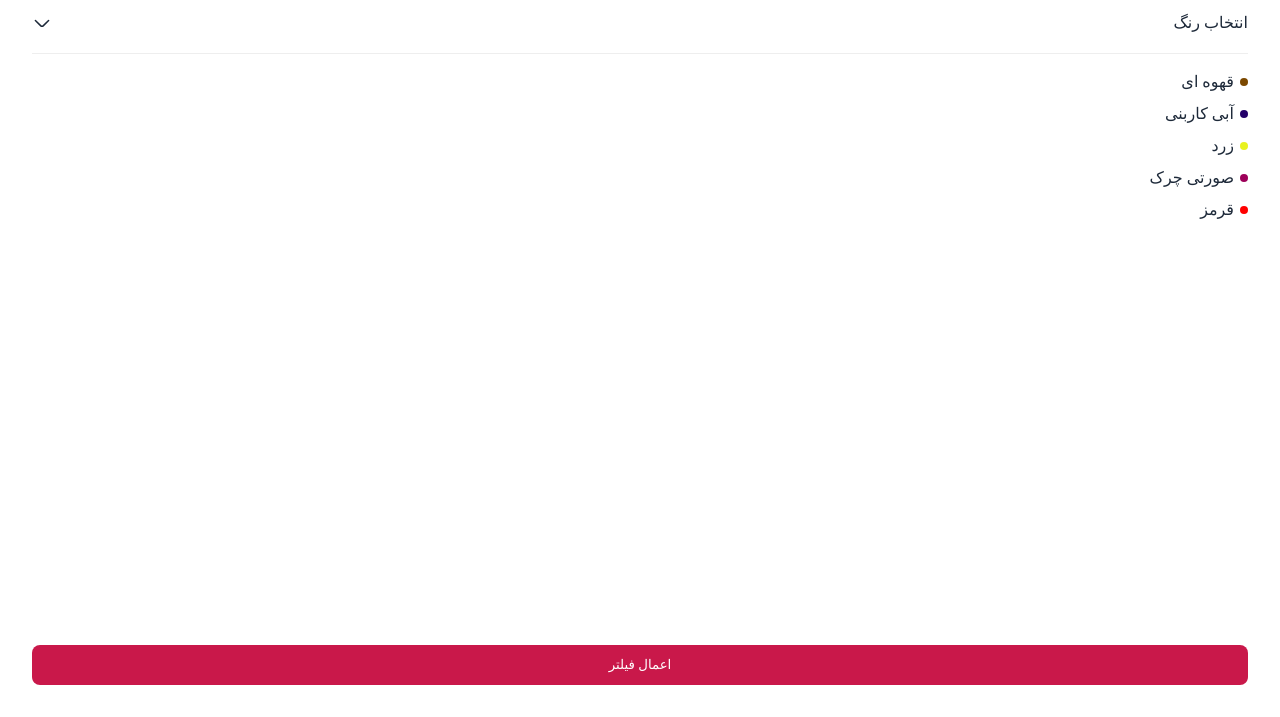
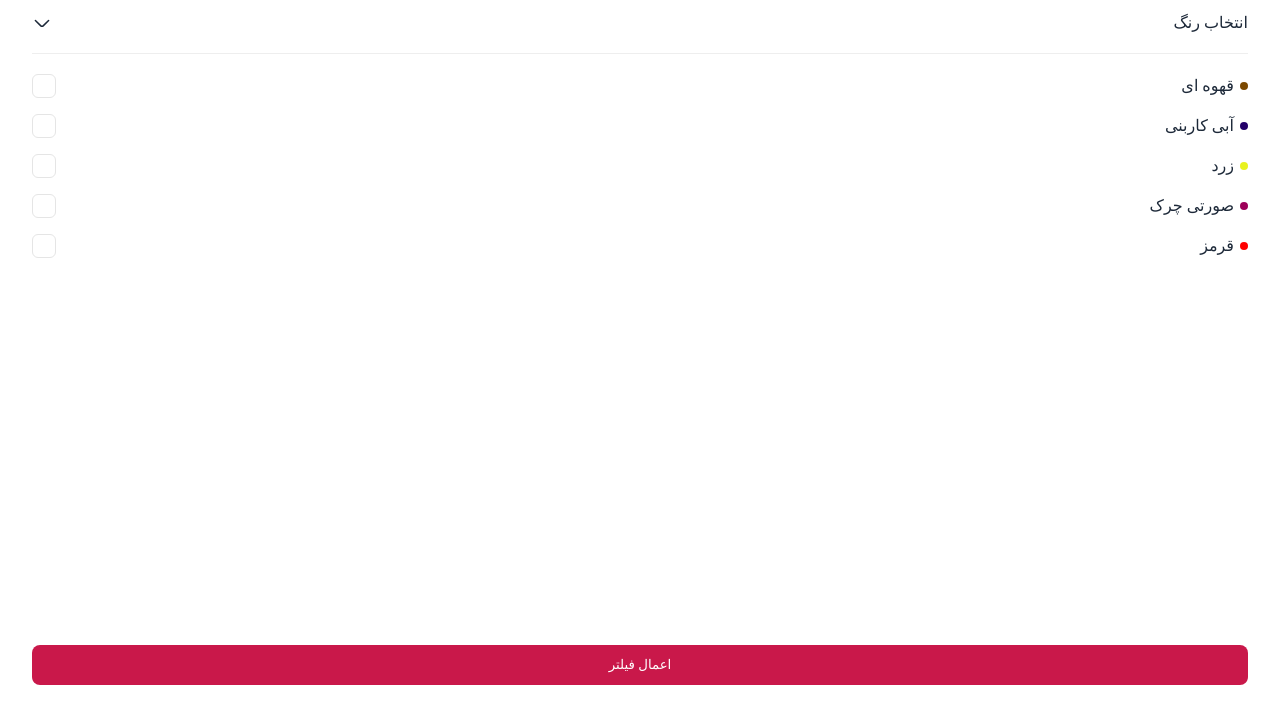
Before and after one commit to Shahzadhpr/Custom-Checkbox, a plain HTML site: page index.html in a window 1280 px wide. Shown: the part 83-800 px from the top of the page. Drawn offline with Linux system fonts and the light colour scheme; a web font is replaced by a local one.

Commit message:
Checkbox implementation

```diff
--- a/index.html
+++ b/index.html
@@ -50,43 +50,68 @@
 
             <div class="filter__dropdown-contant">
                 <div class="filter-color">
+                    <div>
+                        <label class="checkbox">
                             <div class="filter-color__name">
                                 <div class="filter-color__color" style="background-color: #7B4800;"></div>
                                 قهوه ای
                             </div>
-                    <div class="filter__color-"></div>
+                            <input type="checkbox" class="checkbox__input">
+                            <span class="checkbox__marker"></span>
+                        </label>
+                    </div>
                 </div>
 
                 <div class="filter-color">
+                    <div>
+                        <label class="checkbox">
                             <div class="filter-color__name">
                                 <div class="filter-color__color" style="background-color: #230069;"></div>
                                 آبی کاربنی
                             </div>
-                    <div class="filter__color-"></div>
+                            <input type="checkbox" class="checkbox__input">
+                            <span class="checkbox__marker"></span>
+                        </label>
+                    </div>
                 </div>
 
                 <div class="filter-color">
+                    <div>
+                        <label class="checkbox">
                             <div class="filter-color__name">
                                 <div class="filter-color__color" style="background-color: #E8F220;"></div>
                                 زرد
                             </div>
-                    <div class="filter__color-"></div>
+                            <input type="checkbox" class="checkbox__input">
+                            <span class="checkbox__marker"></span>
+                        </label>
+                    </div>
                 </div>
 
                 <div class="filter-color">
+                    <div>
+                        <label class="checkbox">
                             <div class="filter-color__name">
                                 <div class="filter-color__color" style="background-color: #9D0059;"></div>
                                 صورتی چرک
                             </div>
-                    <div class="filter__color-"></div>
+                            <input type="checkbox" class="checkbox__input">
+                            <span class="checkbox__marker"></span>
+                        </label>
+                    </div>
                 </div>
 
                 <div class="filter-color">
+                    <div>
+                        <label class="checkbox">
                             <div class="filter-color__name">
                                 <div class="filter-color__color" style="background-color: #FF0000;"></div>
                                 قرمز
                             </div>
-                    <div class="filter__color-"></div>
+                            <input type="checkbox" class="checkbox__input">
+                            <span class="checkbox__marker"></span>
+                        </label>
+                    </div>
                 </div>
             </div>
 
--- a/styles/app.css
+++ b/styles/app.css
@@ -199,9 +199,6 @@ body {
 
 .filter-color {
 	font-family: "YekanBakh Medium";
-	display: flex;
-	align-items: center;
-	justify-content: space-between;
 }
 
 .filter-color__name {
@@ -216,6 +213,31 @@ body {
 	border-radius: 100%;
 }
 
+.checkbox {
+	display: flex;
+	align-items: center;
+	justify-content: space-between;
+}
+
+.checkbox__input {
+	display: none;
+}
+
+.checkbox__marker {
+	display: block;
+	width: 2.4rem;
+	height: 2.4rem;
+	border-radius: .6rem;
+	border: 1px solid #E5E5E5;
+	background-color: white;
+	transition: all 40ms ease-in;
+}
+
+.checkbox__input:checked + .checkbox__marker{
+	border-color: var(--primery-color);
+	background-color: var(--primery-color);
+}
+
 .filter__btn {
 	width: 100%;
 	padding: 1.2rem 1.6rem;
```
Lines whose indentation alone changed are shown as unchanged.
